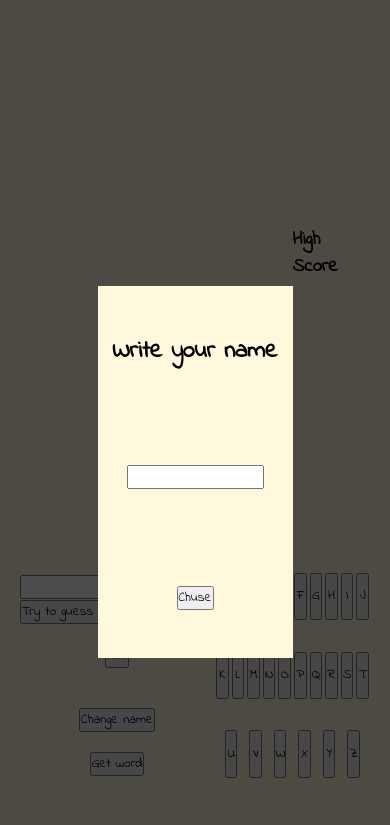
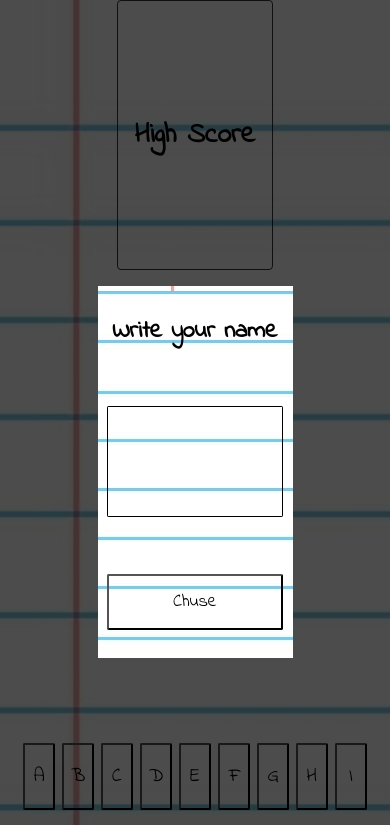
Before and after one commit to Zelembac/Vesala-igra, a plain HTML site: page index.html in a window 390 px wide. Shown: the top 825 px of the page. Drawn offline with Linux system fonts and the light colour scheme.

Commit message:
Add img/.. and edit js.js , style.ccs , index.html

```diff
--- a/index.html
+++ b/index.html
@@ -12,25 +12,28 @@
         <div id="nameAsk">
             <div id="nameBox">
                 <h2>Write your name</h2>
-                <input type="text" id="inputName">
-                <button id="chuse">Chuse</button>
+                <input type="text" id="inputName" class="inputSt">
+                <button id="chuse" class="btnOther">Chuse</button>
             </div>
         </div>
         <div id="result">
             <div id="resultBox">
                 <h3 id="endMessage"></h3>
-                <button id="tryAgain">Try again</button>
+                <button id="tryAgain" class="btnOther">Try again</button>
             </div>
         </div>
         <div id="gameUpper">
-            <div id="hangman">
+            <div id="hangWord">
+                <div id="hangman">
 
 
-            </div>
-            <div id="word">
+                </div>
+                <div id="word">
 
 
+                </div>
             </div>
+
             <div id="highScoreBox"><h3>High Score</h3>
             <h3 id="highScore"></h3></div>
 
@@ -38,12 +41,12 @@
         <div id="gameLower">
             <div id="left">
                 <div  id="guessingWholeWord">
-                    <input type="text" id="wholeWord">
-                    <button id="guess" class="disabledState">Try to guess whole word</button>
+                    <input type="text" id="wholeWord" class="inputSt">
+                    <button id="guess" class="disabledState btnOther">Try to guess whole word</button>
                 </div>
-                <button id="hint" class="disabledState">Hint</button><h3 id="hintWord"></h3>
-                <button id="nameCh">Change name</button>
-                <button id="getWord">Get word</button>
+                <button id="hint" class="disabledState btnOther">Hint</button><h3 id="hintWord"></h3>
+                <button id="nameCh" class="btnOther">Change name</button>
+                <button id="getWord" class="btnOther">Get word</button>
 
             </div>
 
--- a/js.js
+++ b/js.js
@@ -193,7 +193,8 @@ document.getElementById("guess").addEventListener("click", function () {
     if (brW == wordArray.length) {
       setTimeout(function () {
         poinsts();
-        wonD();
+        poinstBr = poinstBr * 1.5;
+        won();
         LSOfilling();
         higest();
         reset();
@@ -259,11 +260,7 @@ function won() {
   document.getElementById("endMessage").textContent =
     "You won with " + poinstBr + " points";
 }
-function wonD() {
-  document.getElementById("result").style.display = "flex";
-  document.getElementById("endMessage").textContent =
-    "You won with " + poinstBr * 1.5 + " points";
-}
+
 function lost() {
   document.getElementById("result").style.display = "flex";
   document.getElementById("endMessage").textContent =
--- a/style.css
+++ b/style.css
@@ -11,7 +11,9 @@
     font-family: 'myFont', Courier, monospace;
 }
 #container{
-    background-color: cornsilk;
+    background-image: url(img/paper.jpg);
+    background-repeat: no-repeat;
+    background-size: cover;
     width: 100vw;
     height: 100vh;
 }
@@ -30,18 +32,33 @@
     width: 100%;
     height: 40%;
 }
-#hangman{
+#hangman {
+    display: flex;
+    align-items: center;
+    justify-content: center;
+    width: 40%;
+    height: 100%;
+}
+#hangWord{
     display: flex;
     justify-content: center;
     align-items: center;
-    width: 30%;
+    width: 78%;
     height: 100%;
+
+}
+
+#hangman img{
+    width: 100%;
+    height: 100%;
+
+
 }
 #word{
     display: flex;
     justify-content: center;
     align-items: center;
-    width: 40%;
+    width: 50%;
     height: 100%;
 }
 #chosenWordInput{
@@ -49,16 +66,49 @@
     flex-wrap: wrap;
     justify-content: space-evenly;
     align-items: center;
-    width: 40%;
-    height: 70%;
+    width: 50%;
+    height: 100%;
 }
 .btn{
+    font-size: 1.2em;
     margin: 0 1%;
-    width: 8%;
-    height: 20%;
+    width: 9%;
+    height: 22%;
+    background-color: rgba(240, 248, 255, 0);
+    border-radius: 0.5vw;
+
+}
+.btn:hover{
+    font-size: 1.3em;
+    box-shadow: 0px 0px 7px 5px #0000003d;
+
+    background-color: rgba(0, 0, 0, 0.28);
+
+}
+.btnOther{
+    font-size: 1.1em;
+    background-color: rgba(240, 248, 255, 0);
+    border-radius: 0.5vw;
+
+
+}
+.btnOther:hover{
+
+    box-shadow: 0px 0px 7px 5px #0000003d;
+
+    background-color: rgba(0, 0, 0, 0.28);
+
+
+}
+.inputSt{
+    background-color: rgba(240, 248, 255, 0);
+    border: solid black 0.2vw;
+    border-radius: 0.3vw;
+    width: 40%;
 
 }
 .wordInput{
+    font-size: 1.3em;
     text-align: center;
     border: none;
     width: 2vw;
@@ -93,20 +143,20 @@
     align-items: center;
     justify-content: center;
     width: 30%;
-    height: 80%;
+    height: 100%;
 
 }
-/* #hangman img{
-    width: 95%;
-    height: 95%;
-} */
+ #hangman img{
+    width: 70%;
+    height: 100%;
+}
 .disabledState{
     cursor: not-allowed;
    pointer-events: none;
 
 }
 #left{
-    height: 60%;
+    height: 70%;
     width: 50%;
     display: flex;
     align-items: center;
@@ -114,12 +164,15 @@
     flex-direction: column;
 }
 #highScoreBox{
+    font-size: 1.5em;
     width: 20%;
-    height: 100%;
+    height: 60%;
     display: flex;
     justify-content: center;
     align-items: center;
     flex-direction: column;
+    border: solid rgba(0, 0, 0, 0.794) 0.3vw;
+    border-radius: 1vw;
 }
 #nameAsk {
      display: none;
@@ -140,7 +193,7 @@
     margin: 0 auto;
     width: 50%;
     height: 50%;
-    background-color: cornsilk;
+    background-image: url(img/paperSm.jpg);
     display: flex;
     align-items: center;
     justify-content: space-around;
@@ -166,10 +219,168 @@
     margin: 0 auto;
     width: 50%;
     height: 50%;
-    background-color: cornsilk;
+    background-image: url(img/paperSm.jpg);
     display: flex;
     align-items: center;
     justify-content: space-around;
     flex-direction: column;
 
 }
+#guessingWholeWord{
+    width: 60%;
+    height: 20%;
+    display: flex;
+    align-items: center;
+    justify-self: center;
+
+}
+.btnOther{
+    width: 30%;
+    height: 15%;
+}
+#guess{
+    width: 60%;
+    height: 100%;
+}
+.inputSt{
+    height: 10%;
+    width: 40%;
+}
+
+#wholeWord{
+    height: 100%;
+    width: 50%;
+}
+@media screen and (max-width: 768px) {
+    #container{
+        height: 150vh;
+    }
+    #gameUpper{
+
+        flex-wrap: wrap;
+        height: 50%;
+        flex-direction: column-reverse;
+    }
+    #hangWord{
+        width: 100%;
+        height: 80%;
+    }
+    #hangman{
+        width: 40%;
+        height: 80%;
+    }
+    #word{
+        width: 60%;
+        height: 100%;
+    }
+    #highScoreBox{
+        width: 40%;
+        height: 20%;
+    }
+    .wordInput{
+        width: 3vw;
+    }
+    #gameLower{
+        height: 50%;
+        flex-direction: column-reverse;
+    }
+    #chosenWordInput{
+        width: 90%;
+        height: 60%;
+    }
+    #left{
+        height: 40%;
+    }
+    #guessingWholeWord{
+        width: 100%;
+        height: 35%;
+        display: flex;
+        align-items: center;
+        justify-self: center;
+
+    }
+    .btnOther{
+        width: 90%;
+        height: 15%;
+    }
+    #guess{
+        width: 30%;
+        height: 100%;
+    }
+    .inputSt{
+        height: 30%;
+        width: 90%;
+    }
+
+    #wholeWord{
+        height: 100%;
+        width: 70%;
+    }
+}
+@media screen and (max-width: 600px) {
+    #container{
+        height: 200vh;
+    }
+    #gameUpper{
+
+        flex-wrap: wrap;
+        height: 40%;
+        flex-direction: column-reverse;
+    }
+    #hangWord{
+        width: 100%;
+        height: 60%;
+    }
+    #hangman{
+        width: 40%;
+        height: 90%;
+    }
+    #word{
+        width: 60%;
+        height:80%;
+    }
+    #highScoreBox{
+        width: 40%;
+        height: 40%;
+    }
+    .wordInput{
+        width: 4vw;
+    }
+    #gameLower{
+        height: 60%;
+        flex-direction: column-reverse;
+    }
+    #chosenWordInput{
+        width: 90%;
+        height: 30%;
+    }
+    #left{
+        height: 60%;
+    }
+    #guessingWholeWord{
+        width: 90%;
+        height: 30%;
+        display: flex;
+        align-items: center;
+        justify-self: center;
+        flex-direction: column;
+    }
+    .btnOther{
+        width: 90%;
+        height: 15%;
+    }
+    #guess{
+        height: 50%;
+        width:90% ;
+    }
+    .inputSt{
+        height: 30%;
+        width: 90%;
+    }
+
+    #wholeWord{
+        height: 50%;
+        width: 90%;
+    }
+
+}
```
Also changed, not shown: img/0.png, img/1.png, img/2.png, img/3.png, img/4.png, img/5.png, img/6.png, img/paper.jpg (added), img/paperSm.jpg (added).
